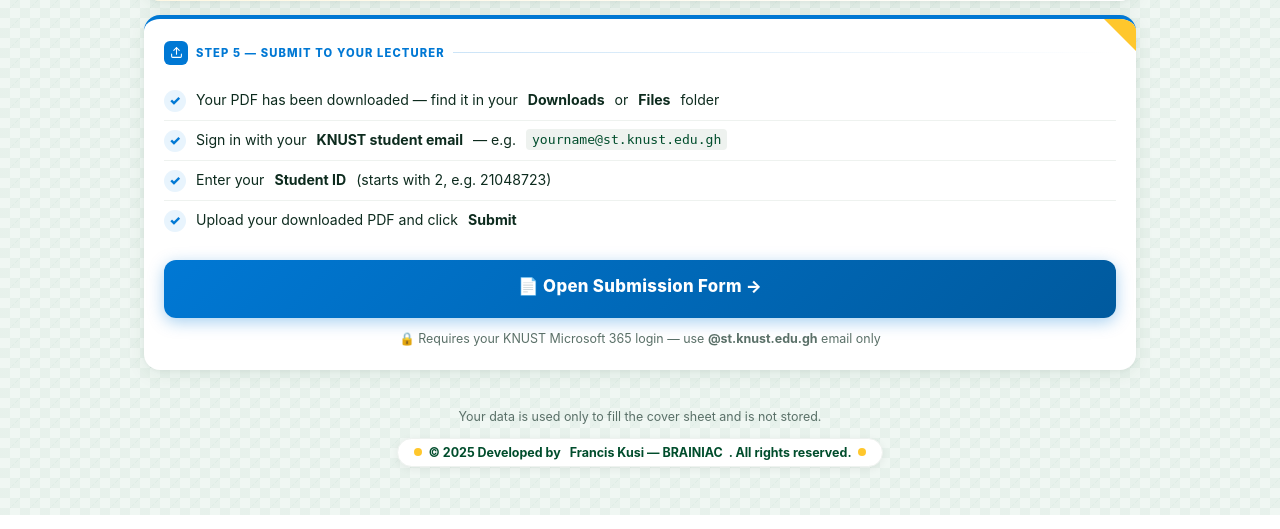
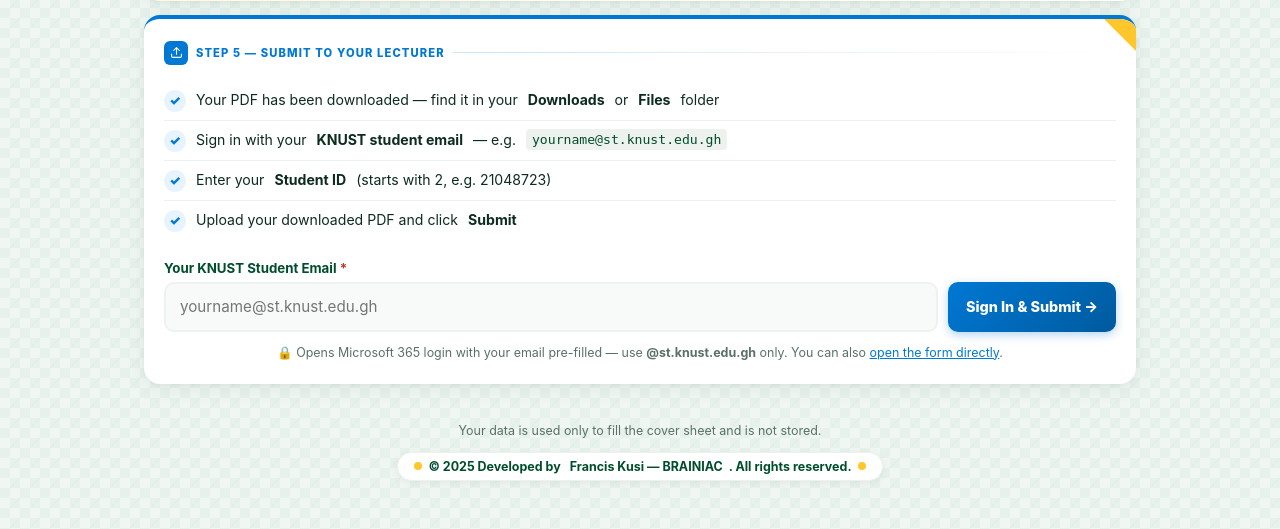
Before and after one commit to brainiacweb-tech/BRAINIAC-Smart-LinkedIn-Assignment-Helper, a Flask app: page / in a window 1280 px wide. Shown: the part 1202-1731 px from the top of the page. Run offline with Flask 3, Linux system fonts and the light colour scheme.

Commit message:
Add student email input with login_hint: pre-fills Microsoft login before opening submission form

```diff
--- a/templates/index.html
+++ b/templates/index.html
@@ -586,6 +586,85 @@
     }
     .ov-btn-skip:hover { background: rgba(255,255,255,.08); }
 
+    /* Email input inside overlay */
+    .ov-email-input-wrap {
+      display: flex;
+      align-items: center;
+      background: rgba(255,255,255,.12);
+      border: 1.5px solid rgba(255,255,255,.3);
+      border-radius: 10px;
+      overflow: hidden;
+      margin-bottom: 6px;
+    }
+    .ov-email-prefix {
+      padding: 0 12px;
+      font-size: 1.1rem;
+      font-weight: 900;
+      color: var(--gold);
+      flex-shrink: 0;
+    }
+    .ov-email-input {
+      flex: 1;
+      border: none;
+      background: transparent;
+      padding: 13px 12px 13px 0;
+      font-size: 0.95rem;
+      font-family: inherit;
+      color: #fff;
+      outline: none;
+      width: 100%;
+    }
+    .ov-email-input::placeholder { color: rgba(255,255,255,.4); }
+    .ov-email-hint {
+      font-size: 0.75rem;
+      color: rgba(255,255,255,.5);
+      margin-bottom: 14px;
+      padding-left: 2px;
+    }
+
+    /* Step 5 card email row */
+    .forms-email-row {
+      display: flex;
+      gap: 10px;
+      align-items: stretch;
+      margin-bottom: 10px;
+    }
+    .forms-email-row input {
+      flex: 1;
+      font-size: 0.95rem;
+      font-family: inherit;
+      color: var(--text);
+      background: var(--grey-50);
+      border: 2px solid var(--grey-100);
+      border-radius: 10px;
+      padding: 12px 14px;
+      outline: none;
+      min-height: 50px;
+      transition: border-color 0.2s, box-shadow 0.2s;
+      -webkit-appearance: none;
+    }
+    .forms-email-row input:focus {
+      border-color: #0078d4;
+      box-shadow: 0 0 0 3px rgba(0,120,212,.12);
+    }
+    .forms-email-row .btn-forms-inline {
+      flex-shrink: 0;
+      padding: 12px 18px;
+      font-size: 0.9rem;
+      font-weight: 800;
+      font-family: inherit;
+      color: #fff;
+      background: linear-gradient(135deg, #0078d4, #005a9e);
+      border: none;
+      border-radius: 10px;
+      cursor: pointer;
+      white-space: nowrap;
+      box-shadow: 0 3px 10px rgba(0,120,212,.3);
+      transition: filter 0.15s, transform 0.15s;
+    }
+    .forms-email-row .btn-forms-inline:hover  { filter: brightness(1.1); }
+    .forms-email-row .btn-forms-inline:active { transform: scale(0.97); }
+
     /* =====================================================================
        ERROR BANNER
     ===================================================================== */
@@ -1054,14 +1133,23 @@
       <li><span class="chk">&#10003;</span> Upload your downloaded PDF and click <strong>Submit</strong></li>
     </ul>
 
-    <a href="https://forms.cloud.microsoft/r/HSsJVV8WGs"
-       target="_blank"
-       rel="noopener noreferrer"
-       class="btn-forms">
-      &#128196; Open Submission Form &rarr;
-    </a>
+    <label for="card-student-email" style="font-size:0.83rem; font-weight:700; color:var(--green-dark); display:block; margin-bottom:6px;">
+      Your KNUST Student Email <span style="color:#c0392b;">*</span>
+    </label>
+    <div class="forms-email-row">
+      <input
+        type="email"
+        id="card-student-email"
+        placeholder="yourname@st.knust.edu.gh"
+        inputmode="email"
+        autocomplete="email"
+      />
+      <button type="button" class="btn-forms-inline" id="card-open-form">
+        Sign In &amp; Submit &rarr;
+      </button>
+    </div>
 
-    <p class="forms-note">&#128274; Requires your KNUST Microsoft 365 login &mdash; use <strong>@st.knust.edu.gh</strong> email only</p>
+    <p class="forms-note">&#128274; Opens Microsoft 365 login with your email pre-filled &mdash; use <strong>@st.knust.edu.gh</strong> only. You can also <a href="https://forms.cloud.microsoft/r/HSsJVV8WGs" target="_blank" rel="noopener noreferrer" style="color:#0078d4;">open the form directly</a>.</p>
   </div>
 
   <!-- ====================================================================
@@ -1094,7 +1182,7 @@
     </div>
 
     <!-- STATE B: Success + submission prompt (shown after download) -->
-    <div id="overlay-success" style="display:none; width:100%; max-width:420px;">
+    <div id="overlay-success" style="display:none; width:100%; max-width:440px;">
 
       <!-- PDF downloaded confirmation -->
       <div class="ov-step-done">
@@ -1105,29 +1193,35 @@
         </div>
       </div>
 
-      <!-- Divider arrow -->
       <div class="ov-arrow">&#8595;</div>
 
-      <!-- Next step: submit -->
+      <!-- Next step: sign in + submit -->
       <div class="ov-step-next">
-        <div class="ov-step-title" style="color:#fff; margin-bottom:6px;">&#128196; Next &mdash; Submit to Your Lecturer</div>
+        <div class="ov-step-title" style="color:#fff; margin-bottom:4px;">
+          &#128196; Next &mdash; Submit to Your Lecturer
+        </div>
         <div class="ov-step-sub" style="margin-bottom:14px;">
-          Sign in with your KNUST student email, then upload your PDF and submit.
+          Enter your KNUST student email to sign in and open the submission form directly.
         </div>
 
-        <!-- Email reminder chip -->
-        <div class="ov-email-chip">
-          <span class="ov-email-icon">&#64;</span>
-          <span>yourname<strong>@st.knust.edu.gh</strong></span>
+        <!-- Email input -->
+        <div class="ov-email-input-wrap">
+          <span class="ov-email-prefix">@</span>
+          <input
+            type="email"
+            id="ov-student-email"
+            placeholder="yourname@st.knust.edu.gh"
+            inputmode="email"
+            autocomplete="email"
+            class="ov-email-input"
+          />
         </div>
+        <div class="ov-email-hint">Use your KNUST student email only</div>
 
-        <!-- Submit button -->
-        <a href="https://forms.cloud.microsoft/r/HSsJVV8WGs"
-           target="_blank" rel="noopener noreferrer"
-           class="ov-btn-submit-form"
-           id="ov-open-form">
-          Open Microsoft Forms &amp; Submit &rarr;
-        </a>
+        <!-- Sign in & open form button -->
+        <button type="button" id="ov-open-form" class="ov-btn-submit-form">
+          Sign In &amp; Open Submission Form &rarr;
+        </button>
 
         <!-- Skip option -->
         <button type="button" id="overlay-dismiss" class="ov-btn-skip">
@@ -1373,6 +1467,47 @@
         }
       });
 
+      // --- Microsoft Forms open with login_hint ---
+      var FORMS_URL = "https://forms.cloud.microsoft/r/HSsJVV8WGs";
+
+      function openFormsWithEmail(email) {
+        var url = email && email.trim()
+          ? FORMS_URL + "?login_hint=" + encodeURIComponent(email.trim())
+          : FORMS_URL;
+        window.open(url, "_blank", "noopener,noreferrer");
+      }
+
+      // Overlay "Sign In & Open Submission Form" button
+      var ovOpenForm = document.getElementById("ov-open-form");
+      if (ovOpenForm) {
+        ovOpenForm.addEventListener("click", function () {
+          var email = document.getElementById("ov-student-email").value;
+          if (email && email.trim() && !email.trim().endsWith("@st.knust.edu.gh")) {
+            document.getElementById("ov-student-email").style.borderColor = "#c0392b";
+            document.getElementById("ov-student-email").placeholder = "Must end with @st.knust.edu.gh";
+            return;
+          }
+          openFormsWithEmail(email);
+        });
+      }
+
+      // Step 5 card "Sign In & Submit" button
+      var cardOpenForm = document.getElementById("card-open-form");
+      if (cardOpenForm) {
+        cardOpenForm.addEventListener("click", function () {
+          var email = document.getElementById("card-student-email").value;
+          if (email && email.trim() && !email.trim().endsWith("@st.knust.edu.gh")) {
+            var inp = document.getElementById("card-student-email");
+            inp.style.borderColor = "#c0392b";
+            inp.style.boxShadow = "0 0 0 3px rgba(192,57,43,.12)";
+            inp.placeholder = "Must end with @st.knust.edu.gh";
+            inp.value = "";
+            return;
+          }
+          openFormsWithEmail(email);
+        });
+      }
+
       function showError(msg) {
         errorBanner.textContent = msg;
         errorBanner.classList.add("visible");
```
